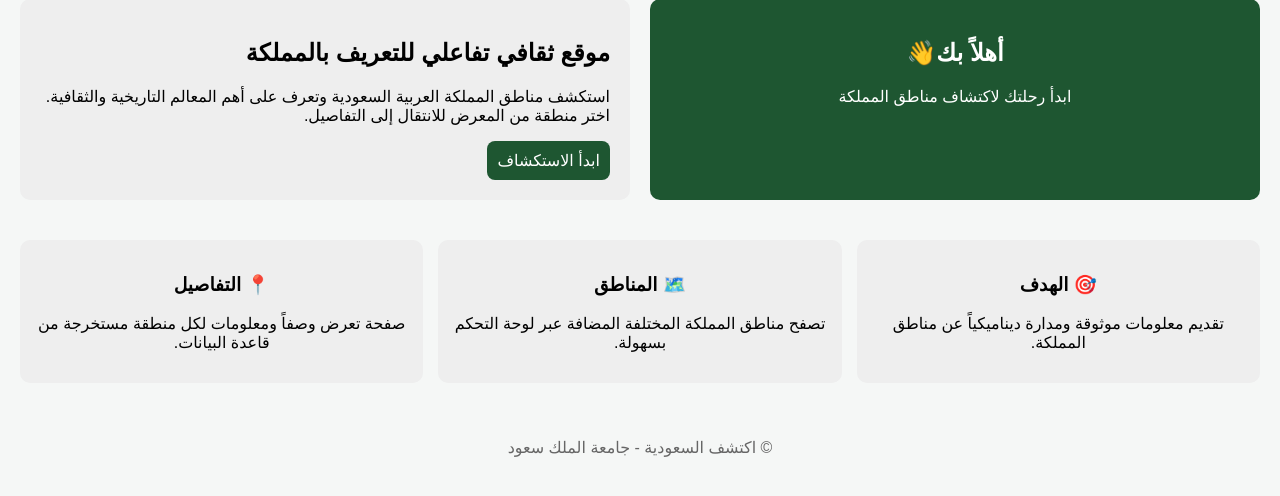
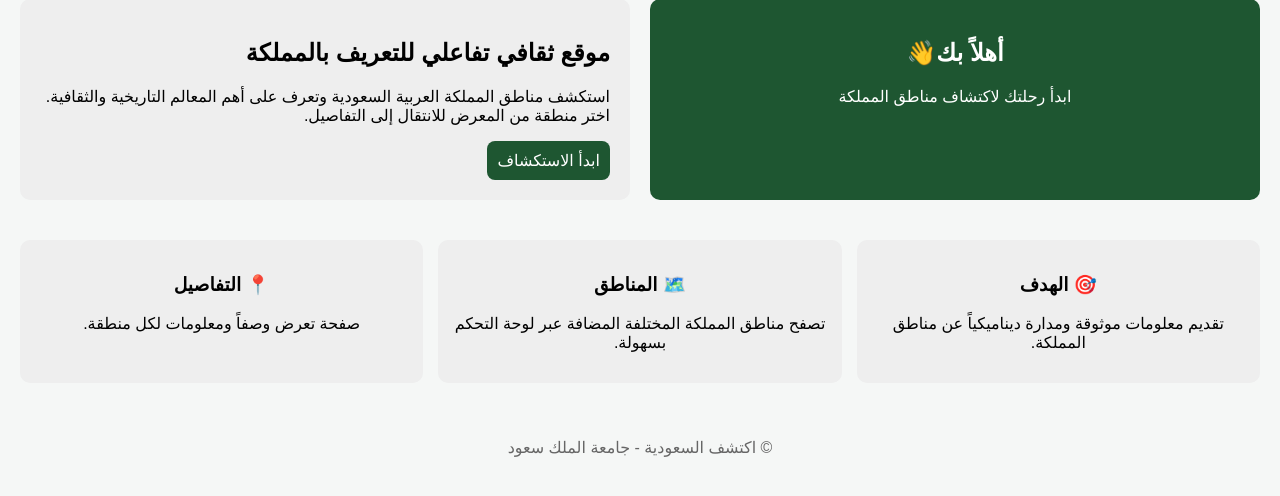
Before and after one commit to sarahalrowaily/saudi-website-project, a PHP site: page / in a window 1280 px wide. Shown: the part 88-584 px from the top of the page. Run offline with PHP 8.4, Linux system fonts and the light colour scheme.

Commit message:
Update index.php

```diff
--- a/index.php
+++ b/index.php
@@ -54,7 +54,7 @@ include("config.php");
 
         <div class="info-card">
             <h3>📍 التفاصيل</h3>
-            <p>صفحة تعرض وصفاً ومعلومات لكل منطقة مستخرجة من قاعدة البيانات.</p>
+            <p>صفحة تعرض وصفاً ومعلومات لكل منطقة.</p>
         </div>
     </section>
 </main>
```
